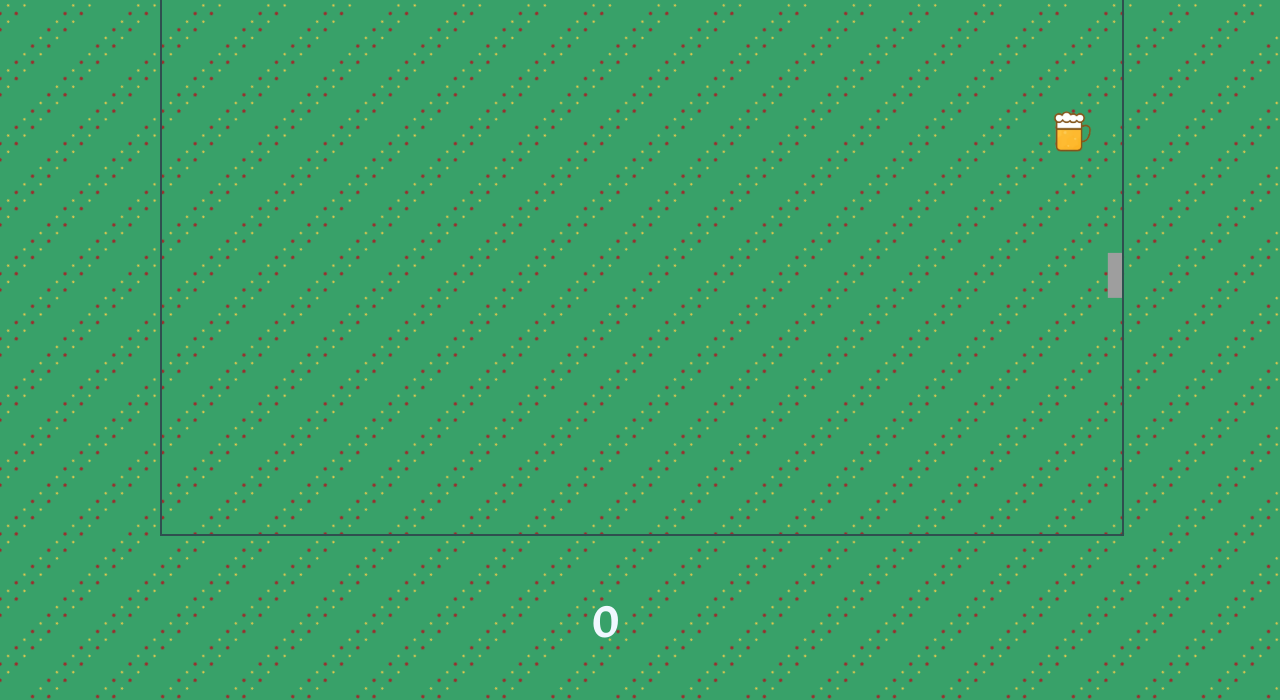
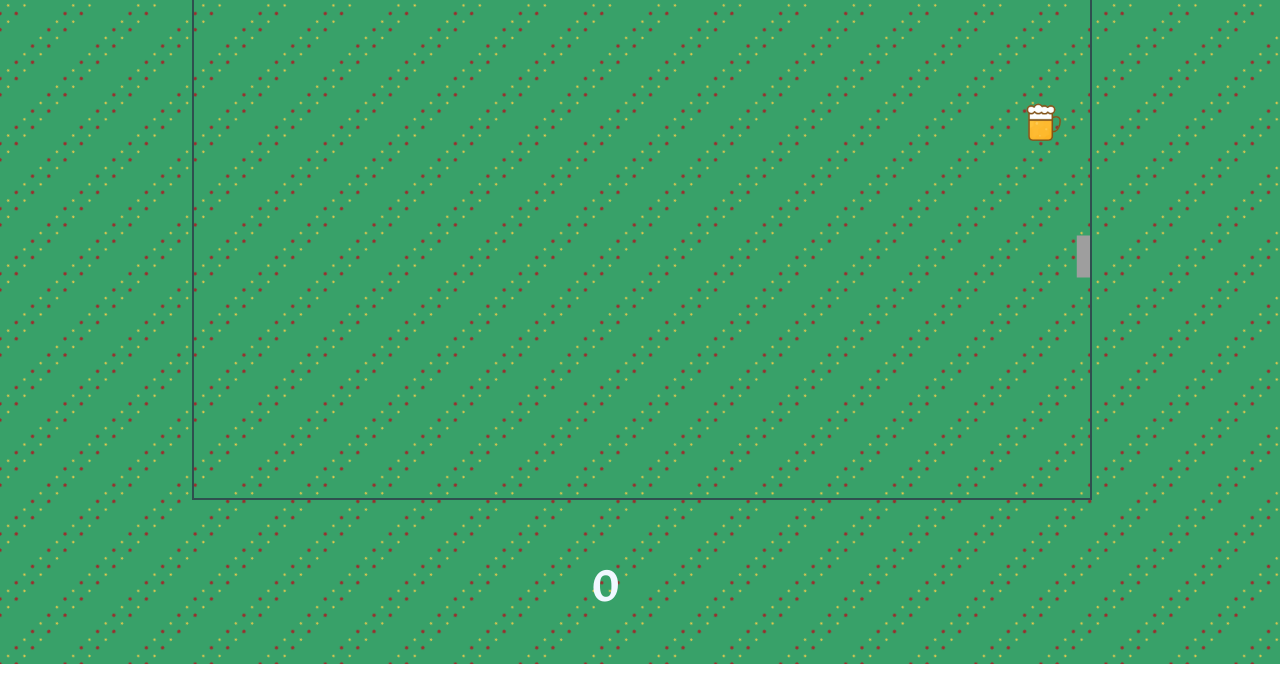
Before and after one commit to E1-XP/SnakeCanvas, a website built with webpack: page src/index.html in a window 1280 px wide. Shown: the part 141-841 px from the top of the page. After the commit the page ends 805 px from the top, so only its background shows below. Built offline with nearby package versions, Linux system fonts and the light colour scheme.

Commit message:
adjust element sizes

```diff
--- a/src/style.css
+++ b/src/style.css
@@ -8,7 +8,7 @@
 }
 
 .wrapper {
-  max-width: 120vh;
+  max-width: 112vh;
   margin: 0 auto;
 }
 .header {
```
